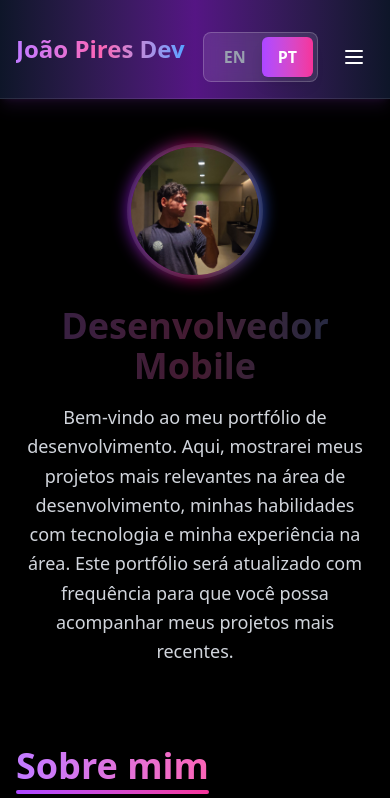
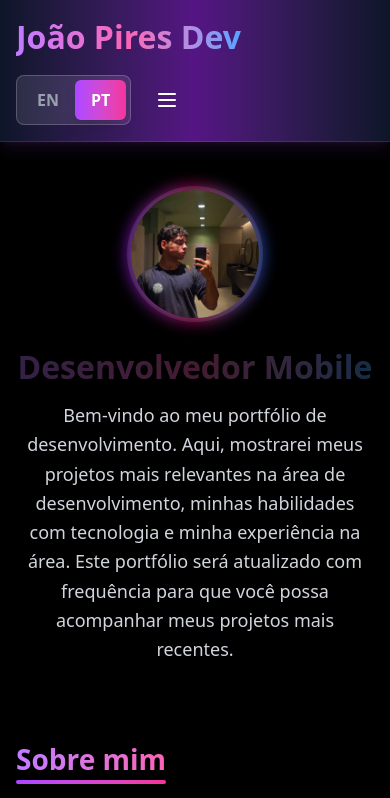
Before and after one commit to joaolouko/portfolio2, a React (Vite) app: page / in a window 390 px wide. Shown: the top 798 px of the page. Built offline with nearby package versions, Linux system fonts and the light colour scheme.

Commit message:
style: design

```diff
--- a/src/index.css
+++ b/src/index.css
@@ -3,3 +3,197 @@
 html {
   scroll-behavior: smooth;
 }
+
+/* Enhanced Portfolio Styles */
+
+/* Custom Scrollbar */
+::-webkit-scrollbar {
+  width: 10px;
+}
+
+::-webkit-scrollbar-track {
+  background: rgba(15, 23, 42, 0.5);
+}
+
+::-webkit-scrollbar-thumb {
+  background: linear-gradient(180deg, #a855f7, #ec4899);
+  border-radius: 10px;
+}
+
+::-webkit-scrollbar-thumb:hover {
+  background: linear-gradient(180deg, #9333ea, #db2777);
+}
+
+/* Smooth Scroll */
+html {
+  scroll-behavior: smooth;
+  scroll-padding-top: 80px;
+}
+
+/* Body Gradient Background */
+body {
+  background: linear-gradient(135deg, #0f172a 0%, #1e1b4b 50%, #0f172a 100%);
+  min-height: 100vh;
+  position: relative;
+  overflow-x: hidden;
+}
+
+/* Animated Background Orbs */
+body::before,
+body::after {
+  content: '';
+  position: fixed;
+  border-radius: 50%;
+  filter: blur(80px);
+  opacity: 0.15;
+  pointer-events: none;
+  z-index: -1;
+}
+
+body::before {
+  width: 500px;
+  height: 500px;
+  background: linear-gradient(45deg, #a855f7, #ec4899);
+  top: -250px;
+  right: -250px;
+  animation: float 20s ease-in-out infinite;
+}
+
+body::after {
+  width: 400px;
+  height: 400px;
+  background: linear-gradient(45deg, #3b82f6, #06b6d4);
+  bottom: -200px;
+  left: -200px;
+  animation: float 15s ease-in-out infinite reverse;
+}
+
+@keyframes float {
+  0%, 100% {
+    transform: translate(0, 0) scale(1);
+  }
+  33% {
+    transform: translate(30px, -50px) scale(1.1);
+  }
+  66% {
+    transform: translate(-20px, 20px) scale(0.9);
+  }
+}
+
+/* Gradient Text Animation */
+@keyframes gradient-shift {
+  0%, 100% {
+    background-position: 0% 50%;
+  }
+  50% {
+    background-position: 100% 50%;
+  }
+}
+
+.animate-gradient {
+  background-size: 200% 200%;
+  animation: gradient-shift 3s ease infinite;
+}
+
+/* Card Hover Glow Effect */
+@keyframes glow-pulse {
+  0%, 100% {
+    box-shadow: 0 0 20px rgba(168, 85, 247, 0.3),
+                0 0 40px rgba(236, 72, 153, 0.2);
+  }
+  50% {
+    box-shadow: 0 0 30px rgba(168, 85, 247, 0.5),
+                0 0 60px rgba(236, 72, 153, 0.3);
+  }
+}
+
+/* Selection Color */
+::selection {
+  background-color: rgba(168, 85, 247, 0.3);
+  color: white;
+}
+
+::-moz-selection {
+  background-color: rgba(168, 85, 247, 0.3);
+  color: white;
+}
+
+/* Link Underline Animation */
+a {
+  position: relative;
+}
+
+/* Focus Styles for Accessibility */
+button:focus-visible,
+a:focus-visible {
+  outline: 2px solid #a855f7;
+  outline-offset: 2px;
+  border-radius: 4px;
+}
+
+/* Gradient Border Animation */
+@keyframes rotate-gradient {
+  0% {
+    transform: rotate(0deg);
+  }
+  100% {
+    transform: rotate(360deg);
+  }
+}
+
+/* Loading Animation */
+@keyframes shimmer {
+  0% {
+    background-position: -1000px 0;
+  }
+  100% {
+    background-position: 1000px 0;
+  }
+}
+
+.shimmer {
+  background: linear-gradient(
+    90deg,
+    rgba(255, 255, 255, 0) 0%,
+    rgba(255, 255, 255, 0.1) 50%,
+    rgba(255, 255, 255, 0) 100%
+  );
+  background-size: 1000px 100%;
+  animation: shimmer 2s infinite;
+}
+
+/* Responsive Text Sizing */
+@media (max-width: 640px) {
+  h1 {
+    font-size: 2rem;
+  }
+
+  h2 {
+    font-size: 1.75rem;
+  }
+
+  h3 {
+    font-size: 1.5rem;
+  }
+}
+
+/* Image Loading Placeholder */
+img {
+  background: linear-gradient(
+    90deg,
+    rgba(255, 255, 255, 0.05) 25%,
+    rgba(255, 255, 255, 0.1) 50%,
+    rgba(255, 255, 255, 0.05) 75%
+  );
+}
+
+/* Accessibility: Reduce motion for users who prefer it */
+@media (prefers-reduced-motion: reduce) {
+  *,
+  *::before,
+  *::after {
+    animation-duration: 0.01ms !important;
+    animation-iteration-count: 1 !important;
+    transition-duration: 0.01ms !important;
+  }
+}
```
